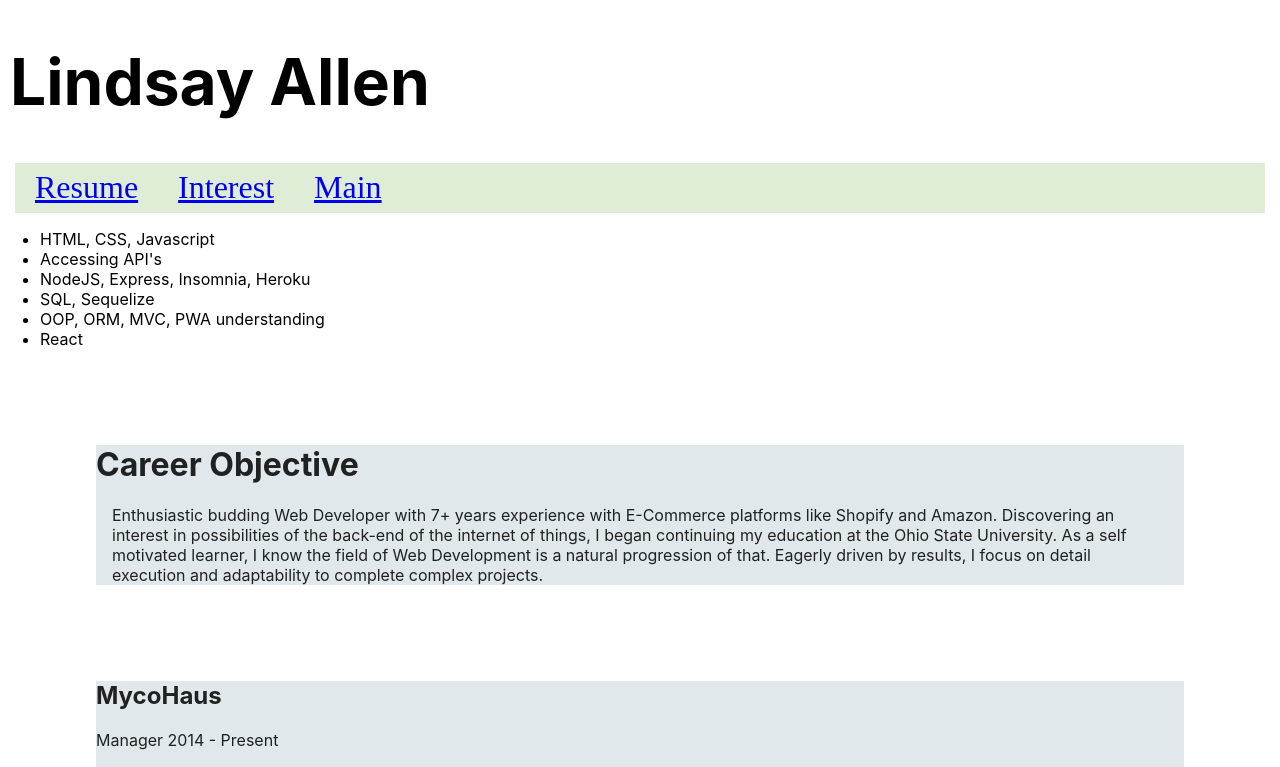
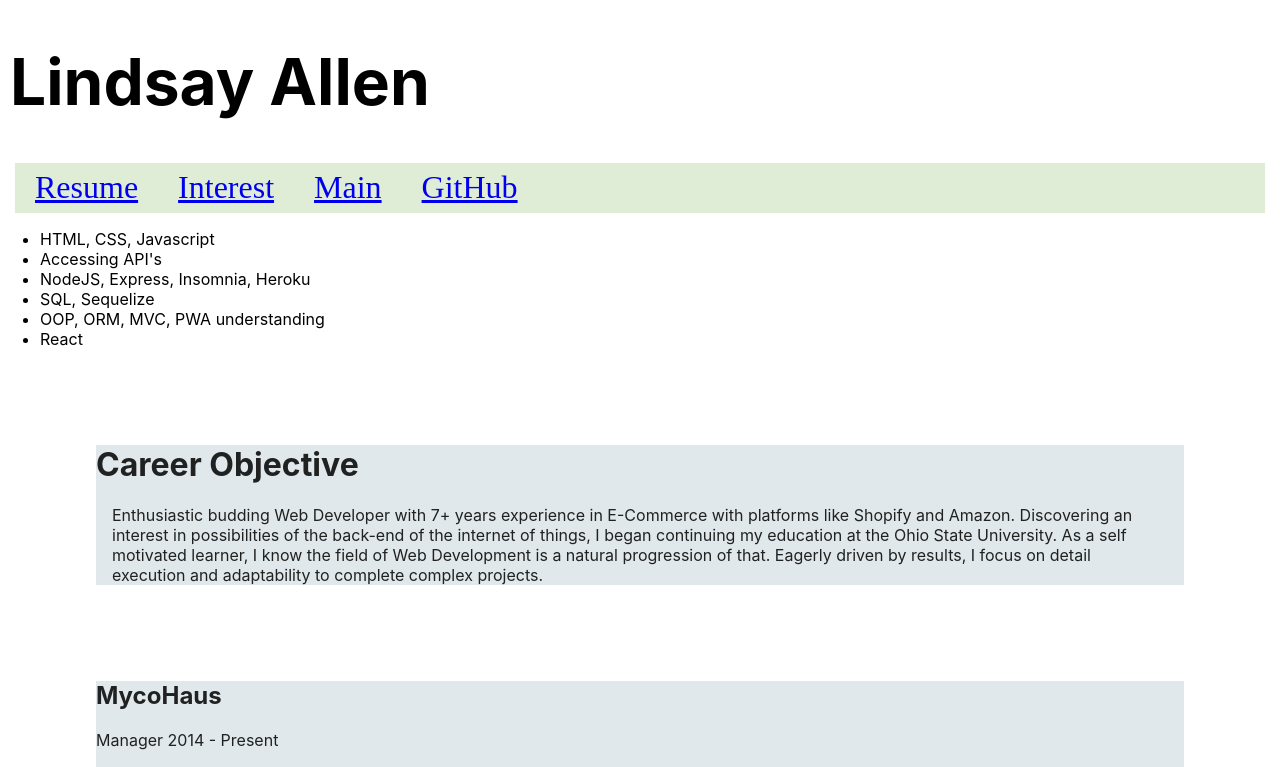
Before and after one commit to katsaymeow/Lindsay-Allen-Portfolio-React, a React (Create React App) app: page / in a window 1280 px wide. Shown: the top 767 px of the page. Built offline with nearby package versions, Linux system fonts and the light colour scheme.

Commit message:
github link in nav

```diff
--- a/src/components/NavBar.js
+++ b/src/components/NavBar.js
@@ -26,6 +26,7 @@ export default function NavBar() {
           <a href={resume} style={navStyle.links}>Resume</a>
           <a href={interest} style={navStyle.links}>Interest</a>
           <a href={mainPage} style={navStyle.links}>Main</a>
+          <a href='https://github.com/katsaymeow' style={navStyle.links}>GitHub</a>
           </div>
         </div>
     );
--- a/src/components/Resume.js
+++ b/src/components/Resume.js
@@ -17,7 +17,7 @@ export default function Resume() {
             <div className="card" style={cardContainer}>
                 <h1 className="header">Career Objective</h1>
                 <p className="textBody" style={textBody}>
-                    Enthusiastic budding Web Developer with 7+ years experience with E-Commerce platforms like Shopify and Amazon. Discovering an interest in possibilities of the back-end of the internet of things, I began continuing my education at the Ohio State University. As a self motivated learner, I know the field of Web Development is a natural progression of that. Eagerly driven by results, I focus on detail execution and adaptability to complete complex projects.
+                    Enthusiastic budding Web Developer with 7+ years experience in E-Commerce with platforms like Shopify and Amazon. Discovering an interest in possibilities of the back-end of the internet of things, I began continuing my education at the Ohio State University. As a self motivated learner, I know the field of Web Development is a natural progression of that. Eagerly driven by results, I focus on detail execution and adaptability to complete complex projects.
                 </p>
             </div>
         </div>
```
